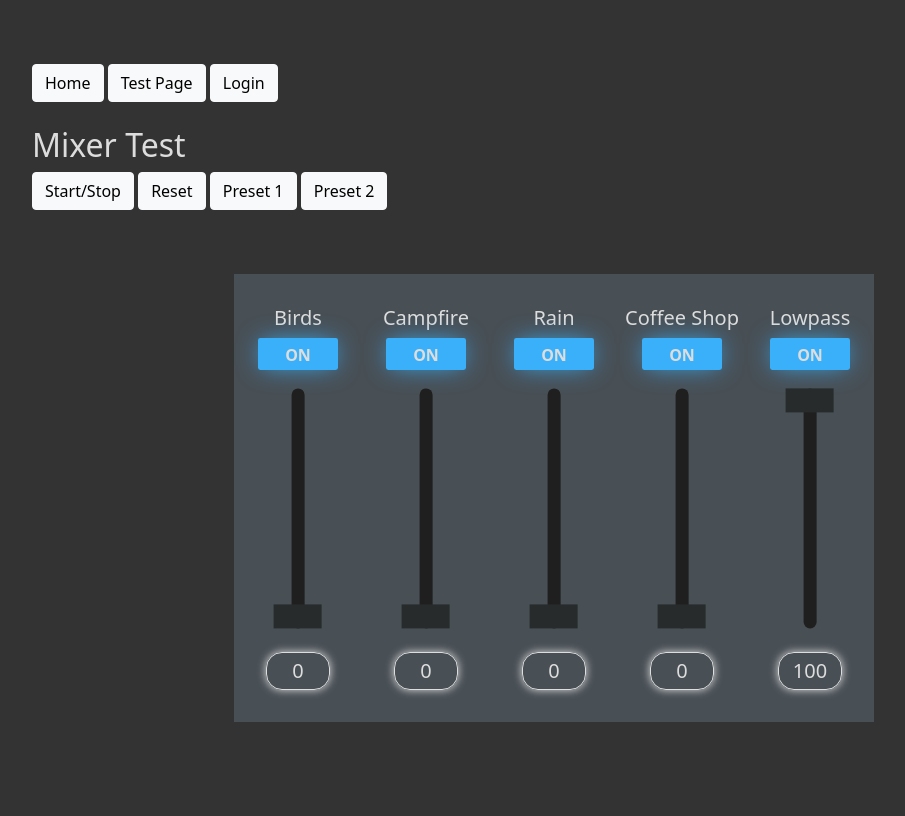
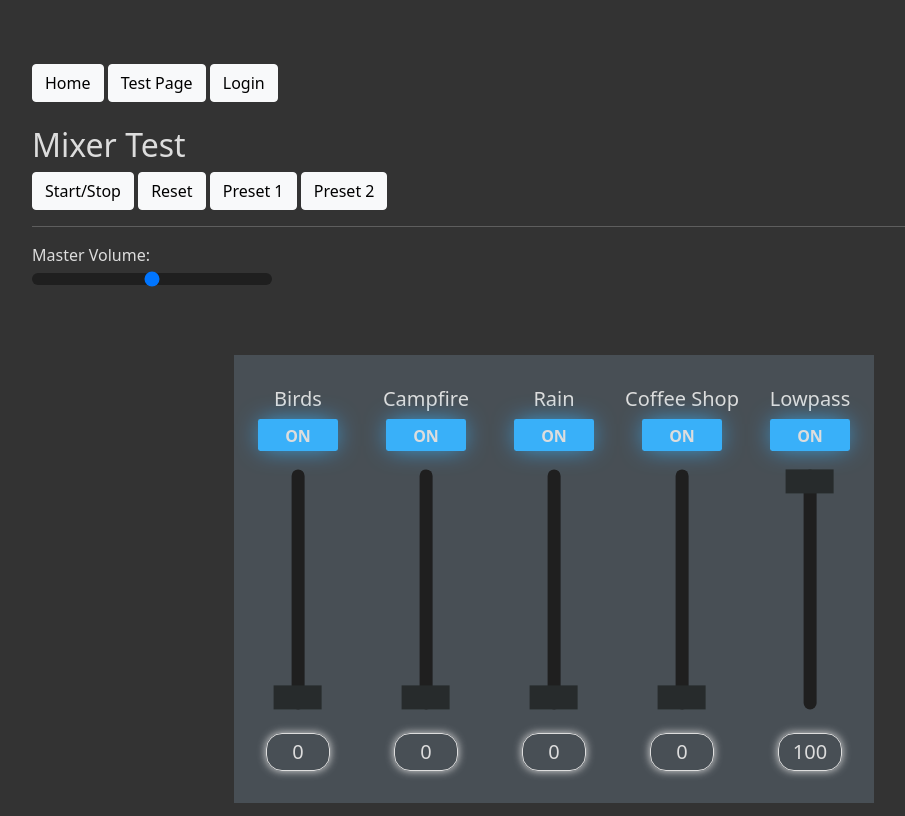
Before and after one commit to timo-w/ambiene, a Django app: page /app/test-page in a window 1280 px wide. Shown: the whole page, without its empty margins (86-991 px from the left). Run offline with Django 4.2, Linux system fonts and the light colour scheme.

Commit message:
Fix sliders so presets trigger audio events, add master volume

```diff
--- a/app/static/assets/scripts/mixer-audio.js
+++ b/app/static/assets/scripts/mixer-audio.js
@@ -95,7 +95,7 @@ function createSource(buffer) {
   }
 
 
-
+// Ambience track
 let Ambience = function() {
     loadSounds(this, {
         birds: birdsFile,
@@ -114,12 +114,16 @@ Ambience.prototype.play = function() {
     this.ctlwind = createSource(this.wind);
     this.ctlrain = createSource(this.rain);
     this.ctlshop = createSource(this.shop);
-    // Set initial gain
-    this.ctlbirds.gainNode.gain.value = 0;
-    this.ctlfire.gainNode.gain.value = 0;
-    this.ctlwind.gainNode.gain.value = 0;
-    this.ctlrain.gainNode.gain.value = 0;
-    this.ctlshop.gainNode.gain.value = 0;
+    // Set initial gain based on sliders
+    this.masterVolume = parseInt(document.getElementById("master-volume").value) / 100;
+    this.ctlbirds.volume = parseInt(document.getElementById("slider-1").value) / 100;
+    this.ctlfire.volume = parseInt(document.getElementById("slider-2").value) / 100;
+    this.ctlwind.volume = 0;
+    this.ctlrain.volume = parseInt(document.getElementById("slider-3").value) / 100;
+    this.ctlshop.volume = parseInt(document.getElementById("slider-4").value) / 100;
+    this.setMaster();
+    // Set initial lowpass
+    this.setLowpass(document.getElementById("slider-5"));
     // Start playback in a loop
     let onName = this.ctlbirds.source.start ? 'start' : 'noteOn';
     this.ctlbirds.source[onName](0);
@@ -144,31 +148,39 @@ Ambience.prototype.toggle = function() {
     this.isPlaying = !this.isPlaying;
 };
 
-
+Ambience.prototype.setMaster = function() {
+    this.masterVolume = parseInt(document.getElementById("master-volume").value) / 100;
+    this.ctlbirds.gainNode.gain.value = this.ctlbirds.volume * this.masterVolume;
+    this.ctlfire.gainNode.gain.value = this.ctlfire.volume * this.masterVolume;
+    this.ctlwind.gainNode.gain.value = this.ctlwind.volume * this.masterVolume;
+    this.ctlrain.gainNode.gain.value = this.ctlrain.volume * this.masterVolume;
+    this.ctlshop.gainNode.gain.value = this.ctlshop.volume * this.masterVolume;
+};
 Ambience.prototype.setBirds = function(element) {
- x = parseInt(element.value) / parseInt(element.max);
-	this.ctlbirds.gainNode.gain.value = x;
+	this.ctlbirds.volume = parseInt(element.value) / parseInt(element.max);
+    this.ctlbirds.gainNode.gain.value = this.ctlbirds.volume * this.masterVolume;
 };
 Ambience.prototype.setFire = function(element) {
-	let x = parseInt(element.value) / parseInt(element.max);
-	this.ctlfire.gainNode.gain.value = x;
+	this.ctlfire.volume = parseInt(element.value) / parseInt(element.max);
+    this.ctlfire.gainNode.gain.value = this.ctlfire.volume * this.masterVolume;
 };
 Ambience.prototype.setWind = function(element) {
-	let x = parseInt(element.value) / parseInt(element.max);
-	this.ctlwind.gainNode.gain.value = x;
+	this.ctlwind.volume = parseInt(element.value) / parseInt(element.max);
+    this.ctlwind.gainNode.gain.value = this.ctlwind.volume * this.masterVolume;
 };
 Ambience.prototype.setRain = function(element) {
-	let x = parseInt(element.value) / parseInt(element.max);
-	this.ctlrain.gainNode.gain.value = x;
+	this.ctlrain.volume = parseInt(element.value) / parseInt(element.max);
+    this.ctlrain.gainNode.gain.value = this.ctlrain.volume * this.masterVolume;
 };
 Ambience.prototype.setShop = function(element) {
-	let x = parseInt(element.value) / parseInt(element.max);
-	this.ctlshop.gainNode.gain.value = x*10;
+	this.ctlshop.volume = parseInt(element.value) / parseInt(element.max);
+    this.ctlshop.gainNode.gain.value = this.ctlshop.volume * this.masterVolume;
 };
 
 Ambience.prototype.setLowpass = function(element) {
 	let x = parseInt(element.value);
-    x = (x * 20000) / 100;
+    // Convert to exponential scale
+    x = Math.round(Math.exp(x / 100 * Math.log(20000)) + 200);
 	this.ctlbirds.filter.frequency.setTargetAtTime(x, context.currentTime, 0);
     this.ctlfire.filter.frequency.setTargetAtTime(x, context.currentTime, 0);
     this.ctlrain.filter.frequency.setTargetAtTime(x, context.currentTime, 0);
@@ -177,8 +189,7 @@ Ambience.prototype.setLowpass = function(element) {
 };
 
 
-
-
+// UI track
 let UI = function() {
     loadSounds(this, {
         button: buttonFile,
@@ -206,5 +217,6 @@ UI.prototype.soundNotch = function() {
 }
 
 
+// Initialise tracks
 let ambienceTrack = new Ambience();
 let uiTrack = new UI();
--- a/app/static/assets/scripts/mixer.js
+++ b/app/static/assets/scripts/mixer.js
@@ -20,7 +20,8 @@ function slideChannel(channel, label, target) {
                 clearInterval(slideInterval);
                 channel.style.backgroundColor = "";
             }
-        }, 0 // <- delay in ms
+            $(channel).trigger("input");
+        }, 10 // <- delay in ms
     );
 }
 
@@ -44,13 +45,14 @@ $(document).ready(function(){
         });
     };
 
-    // Reset mixer
+    // Reset mixer to default state
     $("#mixer-reset").click(function() {
         uiTrack.soundButton();
-        for (let i=0; i<sliders.length; i++) {
+        for (let i=0; i<sliders.length-1; i++) {
             slideChannel(sliders.item(i), slider_labels.item(i), 0);
-            $(slider_toggles.item(i)).removeClass("active").text('OFF');
+            $(slider_toggles.item(i)).addClass("active").text('ON');
         }
+        slideChannel(sliders.item(4), slider_labels.item(4), 100);
     });
 
     // Set mixer to preset values
--- a/app/templates/test-page.html
+++ b/app/templates/test-page.html
@@ -18,41 +18,46 @@ Test Page
 <a id="mixer-preset-1" class="btn btn-light">Preset 1</a>
 <a id="mixer-preset-2" class="btn btn-light">Preset 2</a>
 
+<div>
+    <hr>
+    <label for="master-volume">Master Volume:</label><br>
+    <input id="master-volume" type="range" min="0" max="200" value="100" oninput="ambienceTrack.setMaster(this)" />
+</div>
 
 <div class="mixer">
 
     <section class="channel">
         <h3>Birds</h3>
         <a class="slider-toggle active">ON</a>
-        <input class="slider" type="range" min="0" max="100" value="0" oninput="ambienceTrack.setBirds(this)" />
+        <input id="slider-1" class="slider" type="range" min="0" max="100" value="0" oninput="ambienceTrack.setBirds(this)" />
         <p class="slider-label">0</p>
     </section>
 
     <section class="channel">
         <h3>Campfire</h3>
         <a class="slider-toggle active">ON</a>
-        <input class="slider" type="range" min="0" max="100" value="0" oninput="ambienceTrack.setFire(this)" />
+        <input id="slider-2" class="slider" type="range" min="0" max="100" value="0" oninput="ambienceTrack.setFire(this)" />
         <p class="slider-label">0</p>
     </section>
 
     <section class="channel">
         <h3>Rain</h3>
         <a class="slider-toggle active">ON</a>
-        <input class="slider" type="range" min="0" max="100" value="0" oninput="ambienceTrack.setRain(this)" />
+        <input id="slider-3" class="slider" type="range" min="0" max="100" value="0" oninput="ambienceTrack.setRain(this)" />
         <p class="slider-label">0</p>
     </section>
 
     <section class="channel">
         <h3>Coffee Shop</h3>
         <a class="slider-toggle active">ON</a>
-        <input class="slider" type="range" min="0" max="100" value="0" oninput="ambienceTrack.setShop(this)" />
+        <input id="slider-4" class="slider" type="range" min="0" max="100" value="0" oninput="ambienceTrack.setShop(this)" />
         <p class="slider-label">0</p>
     </section>
 
     <section class="channel">
         <h3>Lowpass</h3>
         <a class="slider-toggle active">ON</a>
-        <input class="slider" type="range" min="0" max="100" value="100" oninput="ambienceTrack.setLowpass(this)" />
+        <input id="slider-5" class="slider" type="range" min="0" max="100" value="100" oninput="ambienceTrack.setLowpass(this)" />
         <p class="slider-label">100</p>
     </section>
 
```
Also changed, not shown: 1 other file.
